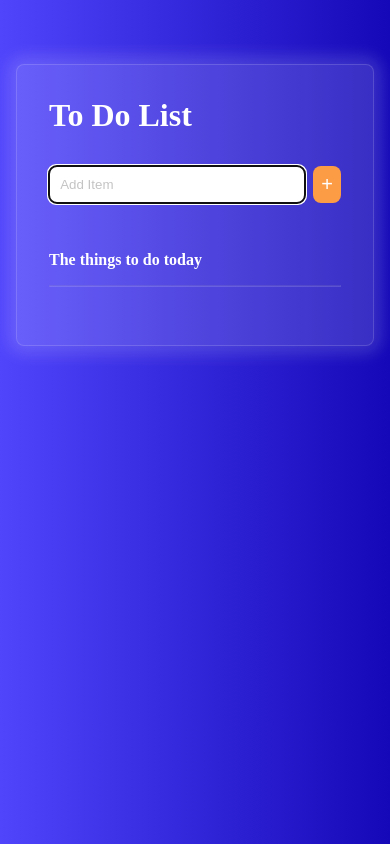
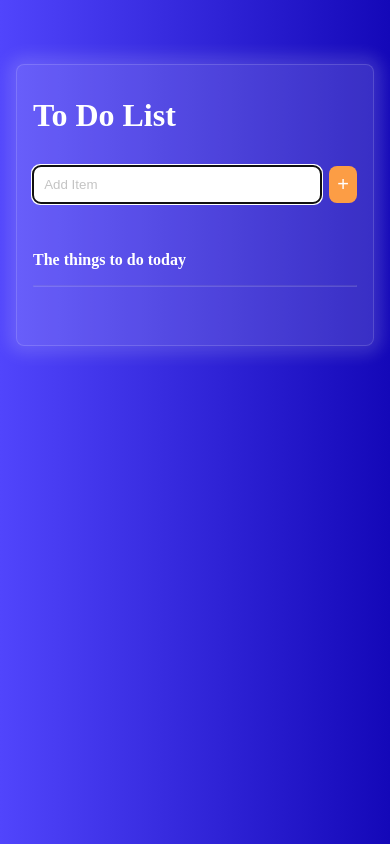
Before and after one commit to chriskwork/todo-list, a plain HTML site: page index.html in a window 390 px wide. Drawn offline with Linux system fonts and the light colour scheme.

Commit message:
mobile version scale issue fixed

```diff
--- a/index.html
+++ b/index.html
@@ -2,7 +2,10 @@
 <html lang="en">
     <head>
         <meta charset="UTF-8" />
-        <meta name="viewport" content="width=device-width, initial-scale=1.0" />
+        <meta
+            name="viewport"
+            content="width=device-width, initial-scale=1.0 user-scalable=no, maximum-scale=1, width=device-width"
+        />
         <title>To Do List</title>
         <link rel="stylesheet" href="main.css" />
     </head>
--- a/main.css
+++ b/main.css
@@ -27,7 +27,7 @@ hr {
 }
 
 .wrapper {
-    width: 480px;
+    max-width: 480px;
     background-color: var(--rgba-bg);
     padding: 2rem;
     margin: 1rem;
@@ -141,3 +141,11 @@ hr {
     width: 20px;
     height: 20px;
 }
+
+/* For mobile version */
+@media screen and (max-width: 768px) and (orientation: portrait) {
+    .wrapper {
+        width: 90%;
+        padding: 2rem 1rem;
+    }
+}
```
